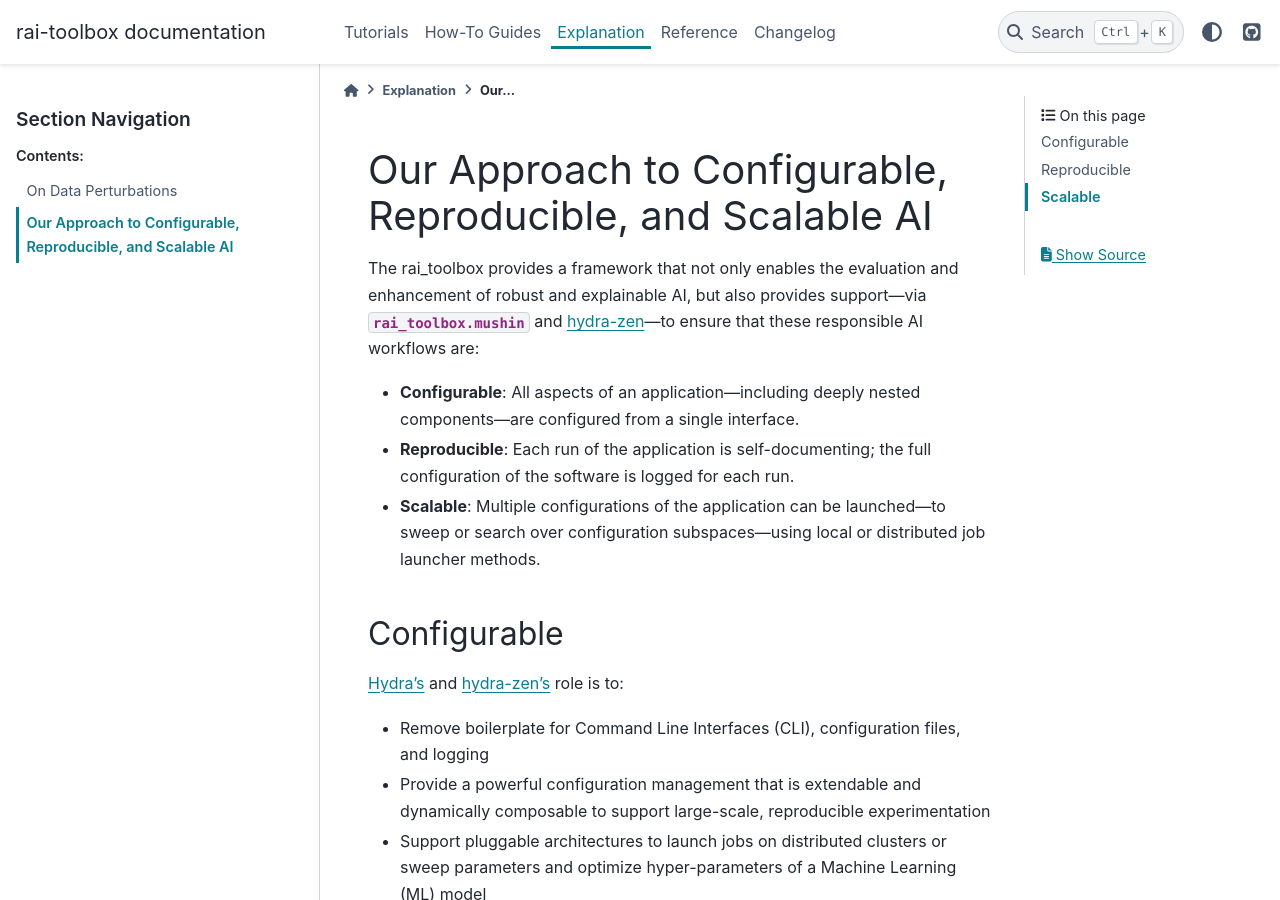
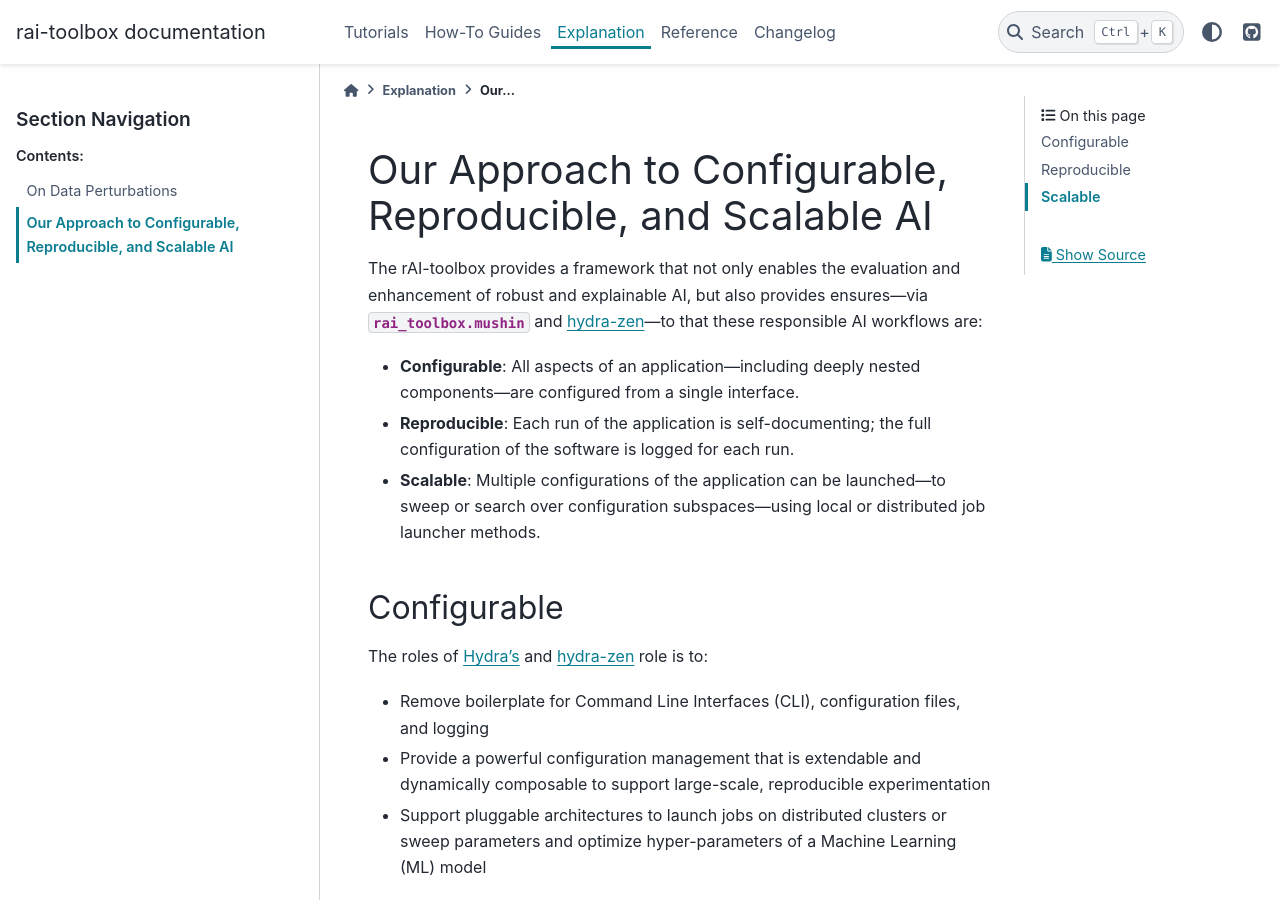
Before and after one commit to mit-ll-responsible-ai/responsible-ai-toolbox, a Sphinx documentation site: the page built from docs/source/explanation/crs.rst, in a window 1280 px wide and 900 px high. Built offline with Sphinx 7.4.7 and the PyData theme 0.15.4, drawn with Linux system fonts in a browser that asks for light colours; pages that are not in the unit, such as notebooks, are missing from menus.

Commit message:
some minor edits

```diff
--- a/docs/source/explanation/crs.rst
+++ b/docs/source/explanation/crs.rst
@@ -5,16 +5,17 @@
 Our Approach to Configurable, Reproducible, and Scalable AI
 ===========================================================
 
-The rai_toolbox provides a framework that not only enables the evaluation and enhancement of robust and explainable AI, but also provides support—via `rai_toolbox.mushin` and `hydra-zen <https://github.com/mit-ll-responsible-ai/hydra-zen/>`_—to ensure that these responsible AI workflows are:
+The rAI-toolbox provides a framework that not only enables the evaluation and enhancement of robust and explainable AI, but also provides ensures—via `rai_toolbox.mushin` and `hydra-zen <https://github.com/mit-ll-responsible-ai/hydra-zen/>`_—to that these responsible AI workflows are:
 
 - **Configurable**: All aspects of an application—including deeply nested components—are configured from a single interface.
 - **Reproducible**: Each run of the application is self-documenting; the full configuration of the software is logged for each run.
 - **Scalable**: Multiple configurations of the application can be launched—to sweep or search over configuration subspaces—using local or distributed job launcher methods.
 
+
 Configurable
 ============
 
-`Hydra's <https://hydra.cc/>`_ and `hydra-zen's <https://github.com/mit-ll-responsible-ai/hydra-zen/>`_ role is to:
+The roles of `Hydra's <https://hydra.cc/>`_ and `hydra-zen <https://github.com/mit-ll-responsible-ai/hydra-zen/>`_ role is to:
 
 - Remove boilerplate for Command Line Interfaces (CLI), configuration files, and logging
 - Provide a powerful configuration management that is extendable and dynamically composable to support large-scale, reproducible experimentation
```
